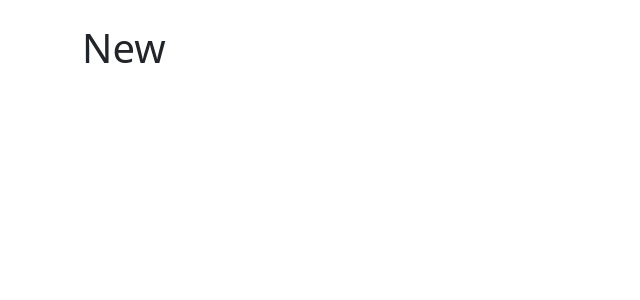
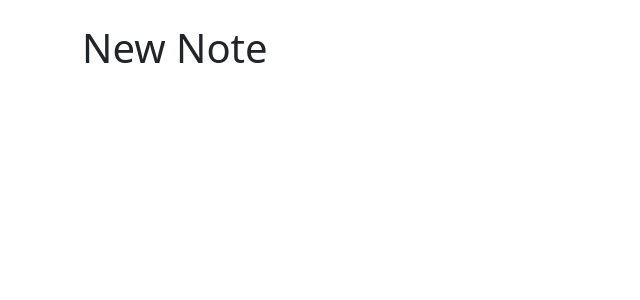
Before and after one commit to rosstungol/notes-app, a React (Vite) app: page /new in a window 1280 px wide. Shown: the top 300 px of the page, without its empty margins (0-640 px from the left). Built offline with nearby package versions, Linux system fonts and the light colour scheme.

Commit message:
Adds NewNote component

```diff
--- a/src/App.tsx
+++ b/src/App.tsx
@@ -1,13 +1,14 @@
 import "bootstrap/dist/css/bootstrap.min.css"
 import { Container } from "react-bootstrap"
 import { Routes, Route, Navigate } from "react-router-dom"
+import { NewNote } from "./NewNote"
 
 function App() {
   return (
     <Container className='my-4'>
       <Routes>
         <Route path='/' element={<h1>Notes</h1>} />
-        <Route path='/new' element={<h1>New</h1>} />
+        <Route path='/new' element={<NewNote />} />
         <Route path='/:id'>
           <Route index element={<h1>Show</h1>} />
           <Route path='edit' element={<h1>Edit</h1>} />
--- /dev/null
+++ b/src/NewNote.tsx
@@ -0,0 +1,7 @@
+export function NewNote() {
+  return (
+    <>
+      <h1>New Note</h1>
+    </>
+  )
+}
```
